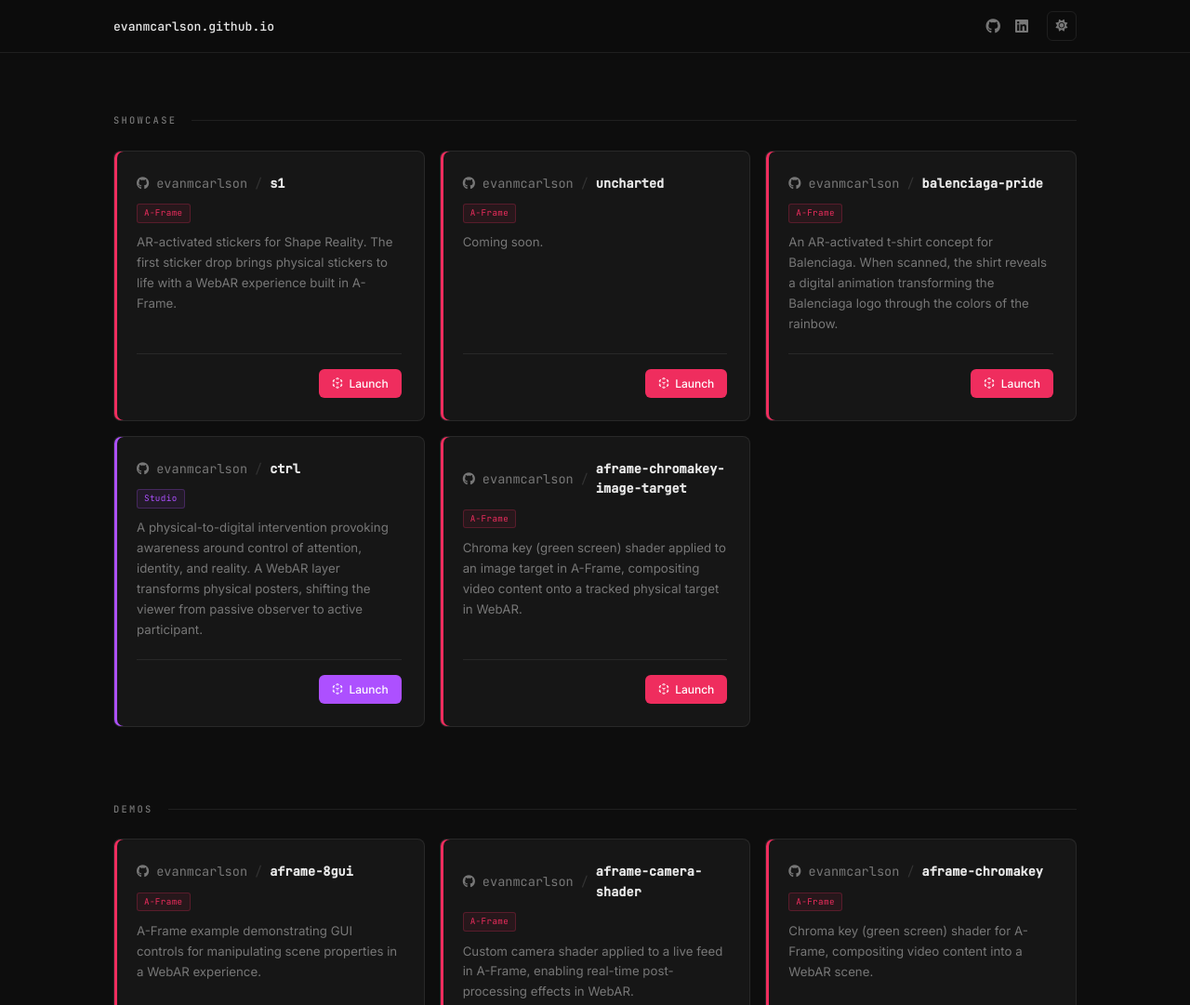
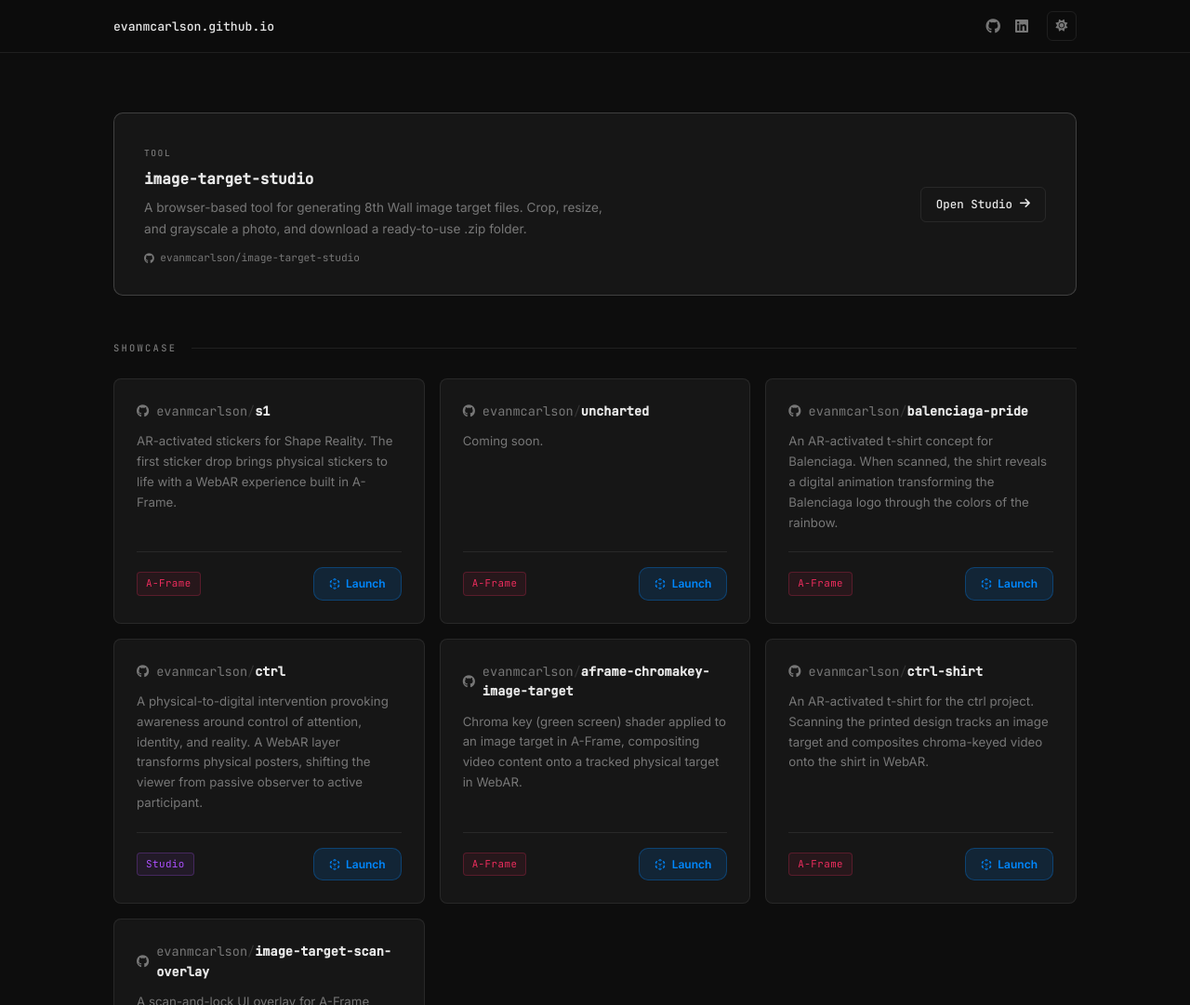
Before and after one commit to evanmcarlson/evanmcarlson.github.io, an Astro site: page / in a window 1280 px wide. Shown: the top 1081 px of the page at 93% size. Built offline with nearby package versions, Linux system fonts and the light colour scheme; Astro itself is replaced by a stand-in of ours.

Commit message:
July updates

```diff
--- a/src/components/Card.astro
+++ b/src/components/Card.astro
@@ -13,42 +13,30 @@
   'Studio':   'tag-studio',
 };
 
-const cardClass: Record<string, string> = {
-  'A-Frame':  'card-aframe',
-  'three.js': 'card-threejs',
-  'Studio':   'card-studio',
-};
-
-const btnClass: Record<string, string> = {
-  'A-Frame':  'btn-aframe',
-  'three.js': 'btn-threejs',
-  'Studio':   'btn-studio',
-};
-
-const frameworkCardClass = tags.map(t => cardClass[t]).find(Boolean) ?? '';
-const frameworkBtnClass  = tags.map(t => btnClass[t]).find(Boolean) ?? 'btn-primary';
 ---
 
-<article class={`project-card ${frameworkCardClass}`}>
+<article class="project-card">
   <div class="card-body">
     <a href={githubUrl} target="_blank" rel="noopener noreferrer" class="card-title">
       <i class="fab fa-github"></i>
-      <span class="repo-owner">{owner}</span><span class="repo-sep">/</span><span class="repo-name">{name}</span>
+      <span class="repo-path"><span class="repo-owner">{owner}</span><span class="repo-sep">/</span><span class="repo-name">{name}</span></span>
     </a>
+    <p>{description}</p>
+    {(tags.length > 0 || demoUrl) && (
+      <div class="card-footer">
         <div class="card-tags">
           {tags.map((tag) => <span class={`tag ${tagClass[tag] ?? ''}`}>{tag}</span>)}
         </div>
-    <p>{description}</p>
         {demoUrl && (
-      <div class="card-footer">
           <a
             href={demoUrl}
             target="_blank"
             rel="noopener noreferrer"
-          class={`btn ${frameworkBtnClass}`}
+            class="btn"
           >
             <ArIcon /> {demoLabel}
           </a>
+        )}
       </div>
     )}
   </div>
--- /dev/null
+++ b/src/components/Featured.astro
@@ -0,0 +1,19 @@
+---
+import type { Project } from '../data/projects';
+
+type Props = Project;
+
+const { owner, name, description, githubUrl, demoUrl, demoLabel = 'Open' } = Astro.props;
+---
+
+<a href={demoUrl ?? githubUrl} target="_blank" rel="noopener noreferrer" class="featured-banner">
+  <div class="featured-text">
+    <span class="featured-kicker">Tool</span>
+    <h3 class="featured-title">{name}</h3>
+    <p class="featured-desc">{description}</p>
+    <span class="featured-repo"><i class="fab fa-github"></i> {owner}/{name}</span>
+  </div>
+  <span class="featured-cta">
+    {demoLabel} <i class="fas fa-arrow-right"></i>
+  </span>
+</a>
--- a/src/data/projects.ts
+++ b/src/data/projects.ts
@@ -7,6 +7,16 @@
   demoUrl?: string;
   demoLabel?: string;
 }
+
+export const featuredProject: Project = {
+  owner: 'evanmcarlson',
+  name: 'image-target-studio',
+  description: 'A browser-based tool for generating 8th Wall image target files. Crop, resize, and grayscale a photo, and download a ready-to-use .zip folder.',
+  tags: [],
+  githubUrl: 'https://github.com/evanmcarlson/image-target-studio',
+  demoUrl: 'https://evanmcarlson.github.io/image-target-studio',
+  demoLabel: 'Open Studio',
+};
 
 export const showcaseProjects: Project[] = [
   {
@@ -48,6 +58,22 @@
     tags: ['A-Frame'],
     githubUrl: 'https://github.com/evanmcarlson/aframe-chromakey-image-target',
     demoUrl: 'https://evanmcarlson.github.io/aframe-chromakey-image-target',
+  },
+  {
+    owner: 'evanmcarlson',
+    name: 'ctrl-shirt',
+    description: 'An AR-activated t-shirt for the ctrl project. Scanning the printed design tracks an image target and composites chroma-keyed video onto the shirt in WebAR.',
+    tags: ['A-Frame'],
+    githubUrl: 'https://github.com/evanmcarlson/ctrl-shirt',
+    demoUrl: 'https://evanmcarlson.github.io/ctrl-shirt',
+  },
+  {
+    owner: 'evanmcarlson',
+    name: 'image-target-scan-overlay',
+    description: 'A scan-and-lock UI overlay for A-Frame image target experiences. Animated corner brackets snap onto the tracked target as it\'s found, with a sweeping scan line confirming the lock.',
+    tags: ['A-Frame'],
+    githubUrl: 'https://github.com/evanmcarlson/image-target-scan-overlay',
+    demoUrl: 'https://evanmcarlson.github.io/image-target-scan-overlay',
   },
 ];
 
--- a/src/pages/index.astro
+++ b/src/pages/index.astro
@@ -1,7 +1,8 @@
 ---
 import Layout from '../layouts/Layout.astro';
 import Card from '../components/Card.astro';
-import { showcaseProjects, eighthWallProjects, resources } from '../data/projects';
+import Featured from '../components/Featured.astro';
+import { showcaseProjects, eighthWallProjects, resources, featuredProject } from '../data/projects';
 ---
 
 <Layout>
@@ -25,6 +26,8 @@
   </header>
 
   <main>
+    <Featured {...featuredProject} />
+
     <section id="showcase" class="section">
       <h2 class="section-title">Showcase</h2>
       <div class="card-grid">
--- a/src/styles/global.css
+++ b/src/styles/global.css
@@ -9,7 +9,7 @@
 }
 
 :root {
-  --accent: #AD50FF;
+  --accent: rgb(0, 136, 255);
   --threejs: #ffffff;
 
   --bg: #0d0d0d;
@@ -178,6 +178,89 @@
 }
 
 /* ==========================================
+   FEATURED BANNER
+   ========================================== */
+
+.featured-banner {
+  display: flex;
+  align-items: center;
+  justify-content: space-between;
+  gap: 2rem;
+  padding: 1.75rem 2rem;
+  margin-bottom: 3rem;
+  border: 1px solid var(--border-hover);
+  border-radius: 10px;
+  background: var(--bg-card);
+  transition: border-color var(--ease), background var(--ease);
+}
+
+.featured-banner:hover {
+  border-color: var(--accent);
+  background: var(--bg-card-hover);
+}
+
+.featured-text {
+  min-width: 0;
+}
+
+.featured-kicker {
+  display: inline-block;
+  font-family: 'JetBrains Mono', monospace;
+  font-size: 0.6rem;
+  font-weight: 500;
+  letter-spacing: 0.16em;
+  text-transform: uppercase;
+  color: var(--text-muted);
+  margin-bottom: 0.5rem;
+}
+
+.featured-title {
+  font-family: 'JetBrains Mono', monospace;
+  font-size: 1rem;
+  font-weight: 600;
+  color: var(--text);
+  margin-bottom: 0.4rem;
+}
+
+.featured-desc {
+  font-size: 0.85rem;
+  color: var(--text-muted);
+  line-height: 1.65;
+  max-width: 60ch;
+}
+
+.featured-repo {
+  display: inline-flex;
+  align-items: center;
+  gap: 0.4rem;
+  font-family: 'JetBrains Mono', monospace;
+  font-size: 0.7rem;
+  color: var(--text-muted);
+  margin-top: 0.75rem;
+}
+
+.featured-cta {
+  flex-shrink: 0;
+  display: inline-flex;
+  align-items: center;
+  gap: 0.5rem;
+  font-family: 'JetBrains Mono', monospace;
+  font-size: 0.78rem;
+  font-weight: 500;
+  color: var(--text);
+  padding: 8px 16px;
+  border: 1px solid var(--border);
+  border-radius: 6px;
+  white-space: nowrap;
+  transition: border-color var(--ease), color var(--ease);
+}
+
+.featured-banner:hover .featured-cta {
+  border-color: var(--accent);
+  color: var(--accent);
+}
+
+/* ==========================================
    CARD GRID
    ========================================== */
 
@@ -205,16 +288,6 @@
 [data-theme="light"] .project-card:hover {
   box-shadow: 0 4px 24px rgba(0, 0, 0, 0.08);
 }
-
-/* ---- Framework card variants — left border stripe ---- */
-
-.card-aframe  { box-shadow: inset 3px 0 0 #ef2d5e; }
-.card-threejs { box-shadow: inset 3px 0 0 var(--threejs); }
-.card-studio  { box-shadow: inset 3px 0 0 #AD50FF; }
-
-.card-aframe:hover  { box-shadow: inset 3px 0 0 #ef2d5e,  0 4px 24px rgba(0, 0, 0, 0.2); }
-.card-threejs:hover { box-shadow: inset 3px 0 0 var(--threejs), 0 4px 24px rgba(0, 0, 0, 0.2); }
-.card-studio:hover  { box-shadow: inset 3px 0 0 #AD50FF,  0 4px 24px rgba(0, 0, 0, 0.2); }
 
 .card-body {
   padding: 1.5rem;
@@ -246,30 +319,36 @@
 .repo-owner {
   color: var(--text-muted);
   font-weight: 400;
+  transition: color var(--ease);
 }
 
 .repo-sep {
   color: var(--text-dim);
+  transition: color var(--ease);
 }
 
 .repo-name {
   font-weight: 600;
 }
 
+.card-title:hover .repo-owner,
+.card-title:hover .repo-sep {
+  color: var(--accent);
+}
+
 .card-tags {
   display: flex;
   flex-wrap: wrap;
   gap: 0.3rem;
-  margin-bottom: 0.65rem;
 }
 
 .tag {
   font-family: 'JetBrains Mono', monospace;
-  font-size: 0.58rem;
+  font-size: 0.68rem;
   font-weight: 400;
   letter-spacing: 0.04em;
-  padding: 2px 7px;
-  border-radius: 3px;
+  padding: 3px 9px;
+  border-radius: 4px;
   background: transparent;
   color: var(--text-muted);
   border: 1px solid var(--border);
@@ -307,7 +386,9 @@
 
 .card-footer {
   display: flex;
-  justify-content: flex-end;
+  align-items: center;
+  justify-content: space-between;
+  gap: 0.75rem;
   margin-top: auto;
   padding-top: 1rem;
   border-top: 1px solid var(--border);
@@ -321,24 +402,22 @@
   display: inline-flex;
   align-items: center;
   gap: 0.4rem;
-  padding: 6px 14px;
-  border-radius: 6px;
+  padding: 7px 16px;
+  border-radius: 10px;
   font-size: 0.75rem;
-  font-weight: 500;
+  font-weight: 600;
   white-space: nowrap;
   cursor: pointer;
-  border: none;
-  transition: filter var(--ease);
+  background: rgba(0, 136, 255, 0.14);
+  color: rgb(0, 136, 255);
+  border: 1px solid rgba(0, 136, 255, 0.3);
+  transition: background var(--ease), border-color var(--ease);
 }
 
 .btn:hover {
-  filter: brightness(1.15);
+  background: rgba(0, 136, 255, 0.22);
+  border-color: rgba(0, 136, 255, 0.5);
 }
-
-.btn-primary  { background: var(--accent); color: #fff; }
-.btn-aframe   { background: #ef2d5e;       color: #fff; }
-.btn-threejs  { background: var(--threejs); color: var(--bg); }
-.btn-studio   { background: #AD50FF;       color: #fff; }
 
 /* ==========================================
    FOOTER
@@ -384,4 +463,10 @@
   .card-grid {
     grid-template-columns: 1fr;
   }
+
+  .featured-banner {
+    flex-direction: column;
+    align-items: flex-start;
+    gap: 1.25rem;
+  }
 }
```
Also changed, not shown: .claude/settings.json (added). Lines whose indentation alone changed are shown as unchanged.
